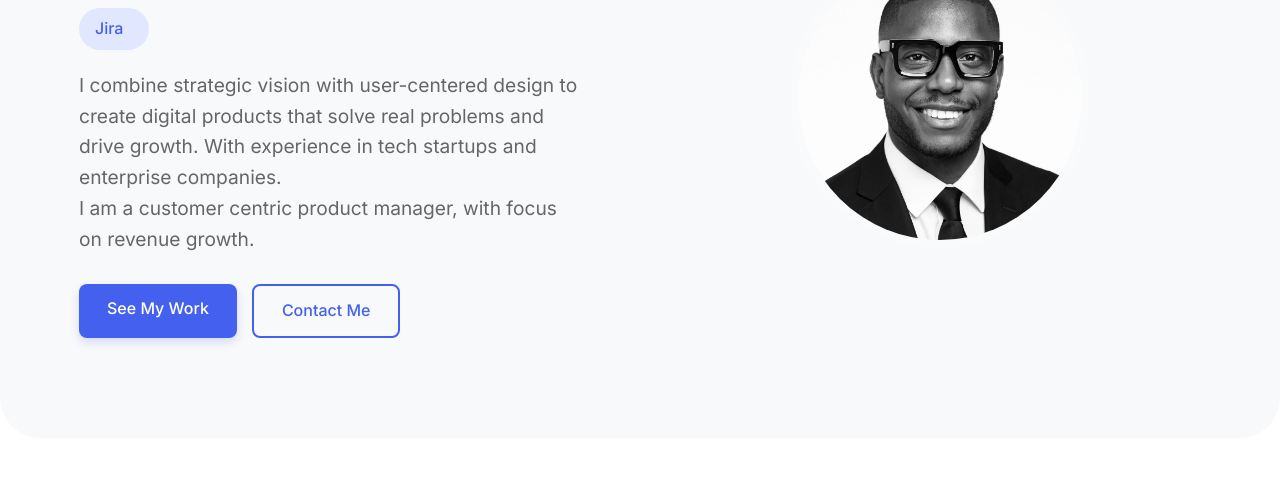
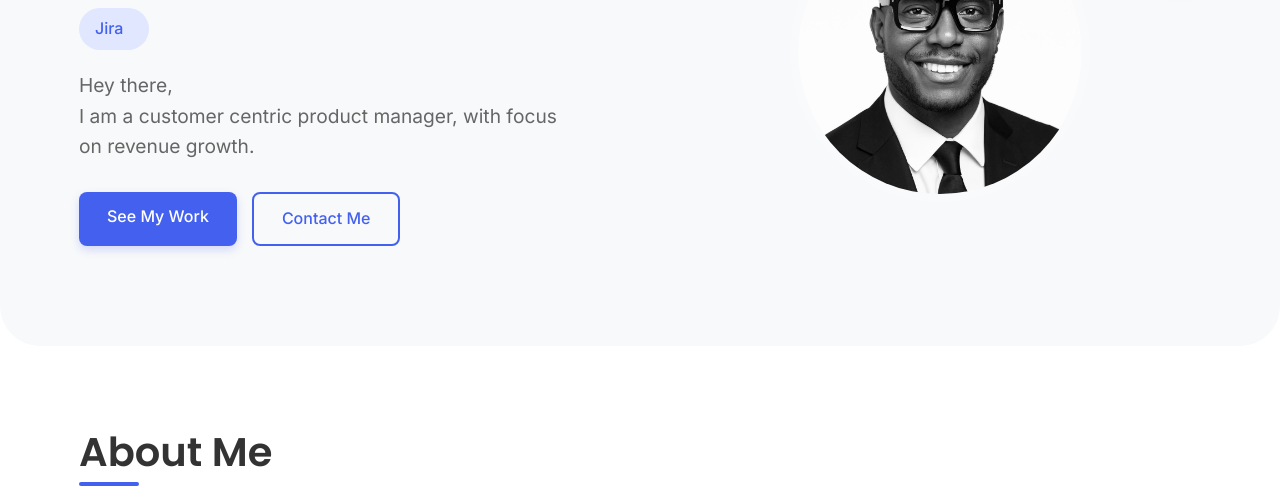
Before and after one commit to ud-source-tech/Precious-Abuo-Portfolio, a plain HTML site: page index.html in a window 1280 px wide. Shown: the part 291-786 px from the top of the page. Drawn offline with Linux system fonts and the light colour scheme.

Commit message:
changed hero massage

```diff
--- a/index.html
+++ b/index.html
@@ -47,9 +47,7 @@
                         <span class="typing-text" id="typingText"></span>
                         <span class="cursor"></span>
                     </div>
-                    <p>I combine strategic vision with user-centered design to create digital products
-                        that solve real problems and drive growth. With experience
-                        in tech startups and enterprise companies.
+                    <p>Hey there,
                         <br>
                         I am a customer centric product manager, with focus on revenue growth.
                     </p>
```
